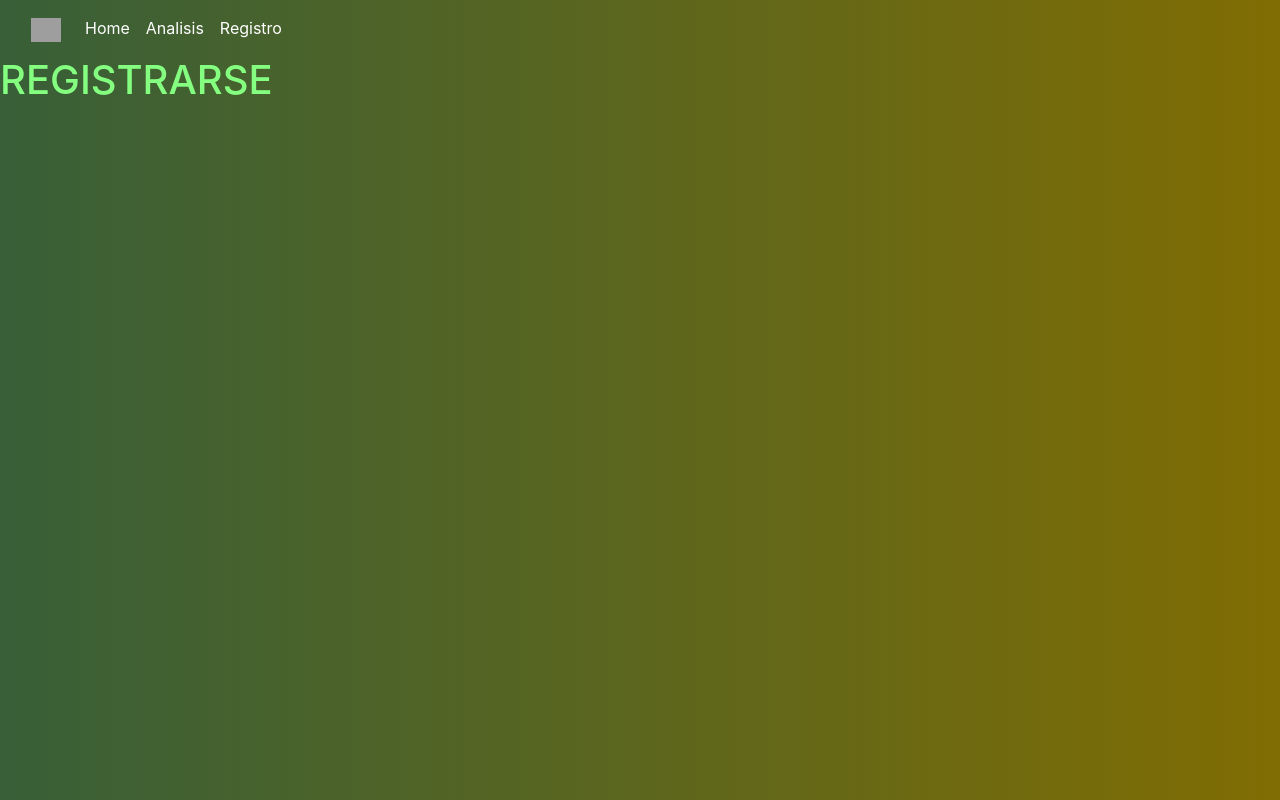
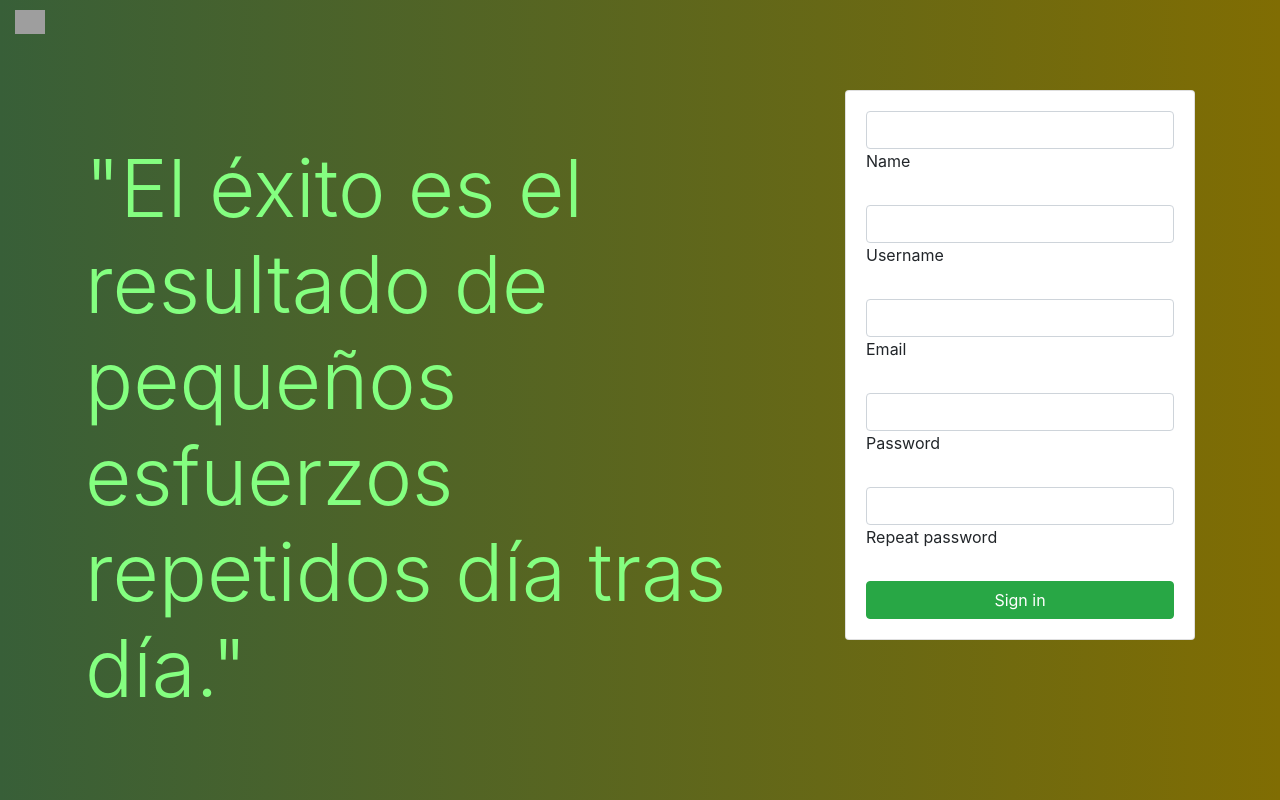
Before and after one commit to YeraldoCode/EconoMe-app, a Flask app: page /registro in a window 1280 px wide. Run offline with Flask 3, Linux system fonts and the light colour scheme; some libraries are stand-ins or nearby versions; grey boxes are pictures that could not be loaded.

Commit message:
front-end registro

```diff
--- a/econome/static/css/style.css
+++ b/econome/static/css/style.css
@@ -13,3 +13,6 @@ h1{
 .mt-100{
     margin-top: 100px;
 }
+.mt-50{
+    margin-top: 50px;
+}
--- a/econome/templates/base.html
+++ b/econome/templates/base.html
@@ -35,6 +35,8 @@
 {% block content %}
 
 {% endblock %}
+<br>
+<br><br>
     <!-- Bootstrap JS and dependencies -->
     <script src="https://code.jquery.com/jquery-3.5.1.slim.min.js"></script>
     <script src="https://cdn.jsdelivr.net/npm/@popperjs/core@2.5.4/dist/umd/popper.min.js"></script>
--- a/econome/templates/registro.html
+++ b/econome/templates/registro.html
@@ -1,5 +1,74 @@
-{% extends "base.html" %}
-{% block title %}Inicio{% endblock %}
-{% block content %}
-    <h1 class="display-5">REGISTRARSE</h1>
-{% endblock %}
+<!DOCTYPE html>
+<html lang="en">
+<head>
+    <meta charset="UTF-8">
+    <meta name="viewport" content="width=device-width, initial-scale=1.0">
+    <meta http-equiv="Cache-Control" content="no-cache, no-store, must-revalidate">
+    <meta http-equiv="Pragma" content="no-cache">
+    <meta http-equiv="Expires" content="0">
+     <!-- Bootstrap CSS CDN -->
+     <link href="https://stackpath.bootstrapcdn.com/bootstrap/4.5.2/css/bootstrap.min.css" rel="stylesheet">
+     <link rel="stylesheet" href="/static/css/style.css">
+    <title>Registrarse</title>
+</head>
+<body class="bg-degrade">
+    <nav>
+        <div class="container-fluid">
+            <a class="navbar-brand" href="{{ url_for('home') }}">
+                <img src="/docs/5.3/assets/brand/bootstrap-logo.svg" alt="EconoME" width="30" height="24">
+              </a>
+        </div>
+    </nav>
+    <div class=" container">
+        <div class="row">
+            <div class="col-md-8">
+                <h1 class="text-ligth display-4 mt-100" style="font-size: 80px">"El éxito es el resultado de pequeños esfuerzos repetidos día tras día."</h1>
+            </div>
+            <div class="col-md-4">
+                <div class="card mt-50">
+                    <div class="card-body">
+                      <form>
+                        <!-- Name input -->
+                        <div data-mdb-input-init class="form-outline mb-4">
+                          <input type="text" id="registerName" class="form-control" />
+                          <label class="form-label" for="registerName">Name</label>
+                        </div>
+
+                        <!-- Username input -->
+                        <div data-mdb-input-init class="form-outline mb-4">
+                          <input type="text" id="registerUsername" class="form-control" />
+                          <label class="form-label" for="registerUsername">Username</label>
+                        </div>
+
+                        <!-- Email input -->
+                        <div data-mdb-input-init class="form-outline mb-4">
+                          <input type="email" id="registerEmail" class="form-control" />
+                          <label class="form-label" for="registerEmail">Email</label>
+                        </div>
+
+                        <!-- Password input -->
+                        <div data-mdb-input-init class="form-outline mb-4">
+                          <input type="password" id="registerPassword" class="form-control" />
+                          <label class="form-label" for="registerPassword">Password</label>
+                        </div>
+
+                        <!-- Repeat Password input -->
+                        <div data-mdb-input-init class="form-outline mb-4">
+                          <input type="password" id="registerRepeatPassword" class="form-control" />
+                          <label class="form-label" for="registerRepeatPassword">Repeat password</label>
+                        </div>
+
+                        <!-- Submit button -->
+                        <button data-mdb-ripple-init type="submit" class="btn btn-success btn-block">Sign in</button>
+                      </form>
+                    </div>
+                </div>
+            </div>
+        </div>
+    </div>
+     <!-- Bootstrap JS and dependencies -->
+     <script src="https://code.jquery.com/jquery-3.5.1.slim.min.js"></script>
+     <script src="https://cdn.jsdelivr.net/npm/@popperjs/core@2.5.4/dist/umd/popper.min.js"></script>
+     <script src="https://stackpath.bootstrapcdn.com/bootstrap/4.5.2/js/bootstrap.min.js"></script>
+</body>
+</html>
```
Also changed, not shown: econome/templates/login.html (+2 -15 lines).
